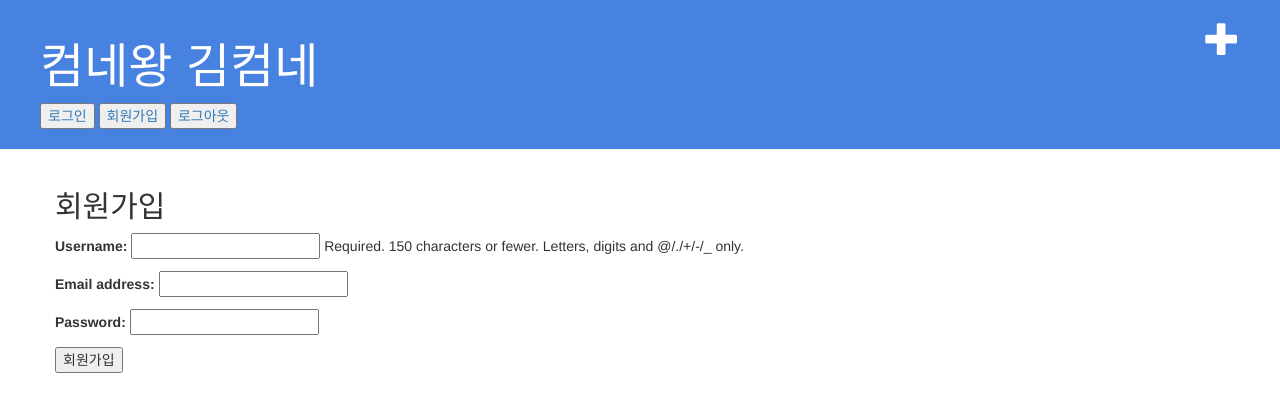
After one commit to C17AN/computer_network_blog, a Django app: page /join/ in a window 1280 px wide. The commit adds this page. Shown: the top 412 px of the page. Run offline with Django 3.2, Linux system fonts and the light colour scheme; some libraries are stand-ins or nearby versions.

Commit message:
2020-05-15 - 로그인 / 회원가입 폼 추가

```diff
--- a/blog/forms.py
+++ b/blog/forms.py
@@ -1,5 +1,6 @@
 from django import forms
 
+from django.contrib.auth.models import User
 from .models import Post
 
 class PostForm(forms.ModelForm):
@@ -7,3 +8,8 @@ class PostForm(forms.ModelForm):
     class Meta:
         model = Post
         fields = ('title', 'text',)
+
+class UserForm(forms.ModelForm):
+    class Meta:
+        model = User
+        fields = ['username', 'email', 'password']
--- a/blog/templates/blog/base.html
+++ b/blog/templates/blog/base.html
@@ -17,7 +17,18 @@
       <a href="{% url 'post_new' %}" class="top-menu"
         ><span class="glyphicon glyphicon-plus"></span
       ></a>
-      <h1><a href="/">팀플뻐스좀타보고싶다</a></h1>
+      <h1><a href="/">컴네왕 김컴네</a></h1>
+      <div>
+        <button>
+          <a href="/accounts/login/">로그인</a>
+        </button>
+        <button>
+          <a href="/join">회원가입</a>
+        </button>
+        <button>
+          <a href="/accounts/logout/">로그아웃</a>
+        </button>
+      </div>
     </div>
     <div class="content container">
       <div class="row">
--- /dev/null
+++ b/blog/templates/registration/signup.html
@@ -0,0 +1,7 @@
+{% extends "blog/base.html" %} {% block content %}
+<h2>회원가입</h2>
+<form method="post" action="">
+  {% csrf_token %} {{ form.as_p }}
+  <input type="submit" value="회원가입" />
+</form>
+{% endblock %}
--- a/blog/urls.py
+++ b/blog/urls.py
@@ -9,4 +9,5 @@ urlpatterns = [
     path('post/<int:pk>/edit/', views.post_edit, name='post_edit'),
     path('post/<int:pk>/remove/', views.post_remove, name='post_remove'),
     path('accounts/', include('django.contrib.auth.urls')),
+    path('join/', views.signup, name='join'),
 ]
--- a/blog/views.py
+++ b/blog/views.py
@@ -4,6 +4,9 @@ from .models import Post
 from .forms import PostForm
 from django.shortcuts import redirect
 from django.shortcuts import render, get_object_or_404
+from .forms import UserForm
+from django.contrib.auth.models import User
+from django.contrib.auth import login
 
 # Create your views here.
 def post_list(request):
@@ -19,7 +22,7 @@ def post_new(request):
         form = PostForm(request.POST)
         if form.is_valid():
             post = form.save(commit=False)
-            post.author = request.user
+            post.author = request.user.get_username()
             post.published_date = timezone.now()
             post.save()
             return redirect('post_detail', pk=post.pk)
@@ -45,3 +48,14 @@ def post_remove(request, pk):
     post = get_object_or_404(Post, pk=pk)
     post.delete()
     return redirect('post_list')
+
+def signup(request):
+    if request.method == "POST":
+        form = UserForm(request.POST)
+        if form.is_valid():
+            new_user = User.objects.create_user(**form.cleaned_data)
+            login(request, new_user)
+            return redirect('/')
+    else:
+        form = UserForm()
+        return render(request, 'registration/signup.html', {'form': form})
```
